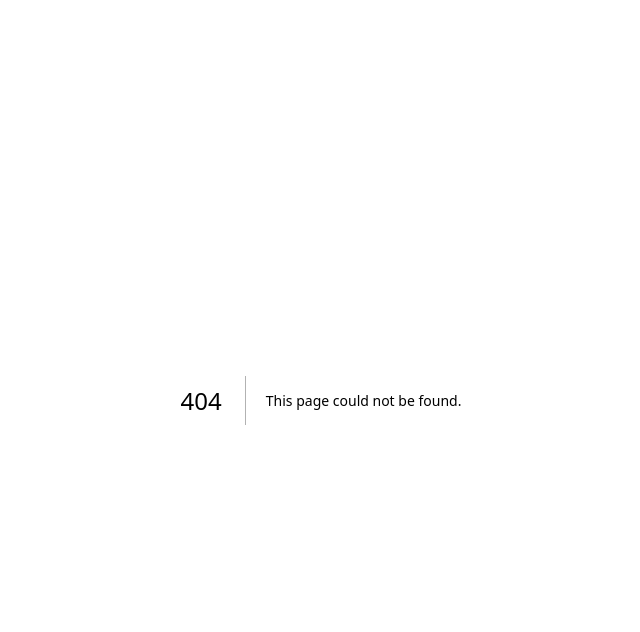
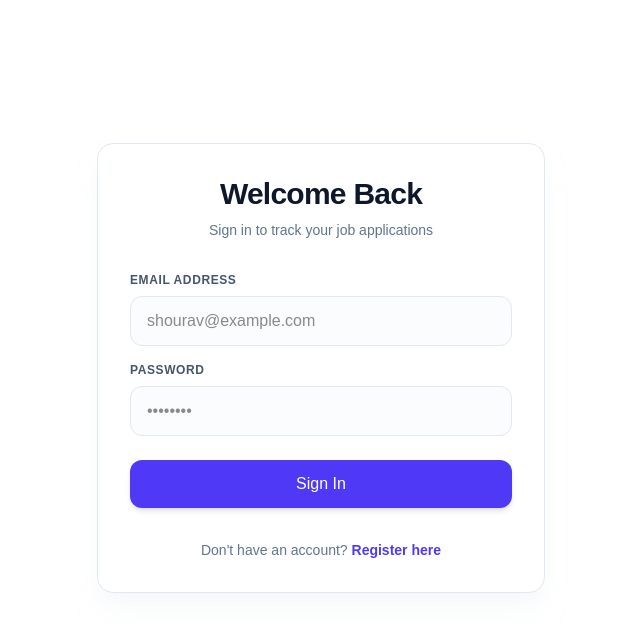
Before and after one commit to shouravhasanshurjo8201/JobMatrix, a Next.js app in the folder frontend/: page /login in a window 1280 px wide. Before the commit this address had no page. Shown: the top 632 px of the page, without its empty margins (319-959 px from the left). Built offline with nearby package versions, Linux system fonts and the light colour scheme.

Commit message:
Add login page with form and registration link chore: create empty register page fix: update tsconfig for improved JSX support and formatting

```diff
--- /dev/null
+++ b/frontend/app/(auth)/login/page.tsx
@@ -0,0 +1,32 @@
+import Link from 'next/link';
+
+export default function LoginPage() {
+    return (
+        <div className="flex min-h-[calc(100vh-4rem)] items-center justify-center p-6">
+            <div className="w-full max-w-md space-y-8 bg-white p-8 rounded-2xl border border-slate-200 shadow-xl shadow-slate-100/50">
+                <div className="text-center">
+                    <h2 className="text-3xl font-bold tracking-tight text-slate-900">Welcome Back</h2>
+                    <p className="mt-2 text-sm text-slate-500">Sign in to track your job applications</p>
+                </div>
+                <form className="mt-8 space-y-6">
+                    <div className="space-y-4 rounded-md">
+                        <div>
+                            <label className="text-xs font-semibold text-slate-600 uppercase tracking-wider block mb-2">Email Address</label>
+                            <input type="email" required className="w-full px-4 py-3 border border-slate-200 rounded-xl outline-none focus:border-indigo-500 transition-colors bg-slate-50/50" placeholder="shourav@example.com" />
+                        </div>
+                        <div>
+                            <label className="text-xs font-semibold text-slate-600 uppercase tracking-wider block mb-2">Password</label>
+                            <input type="password" required className="w-full px-4 py-3 border border-slate-200 rounded-xl outline-none focus:border-indigo-500 transition-colors bg-slate-50/50" placeholder="••••••••" />
+                        </div>
+                    </div>
+                    <button type="submit" className="w-full py-3 px-4 bg-indigo-600 hover:bg-indigo-500 text-white font-medium rounded-xl shadow-md transition-all">
+                        Sign In
+                    </button>
+                </form>
+                <p className="text-center text-sm text-slate-500 mt-4">
+                    Don't have an account? <Link href="/register" className="text-indigo-600 font-semibold hover:underline">Register here</Link>
+                </p>
+            </div>
+        </div>
+    );
+}
```
Also changed, not shown: frontend/tsconfig.json (+15 -5 lines), frontend/app/(auth)/register/page.tsx (added).
